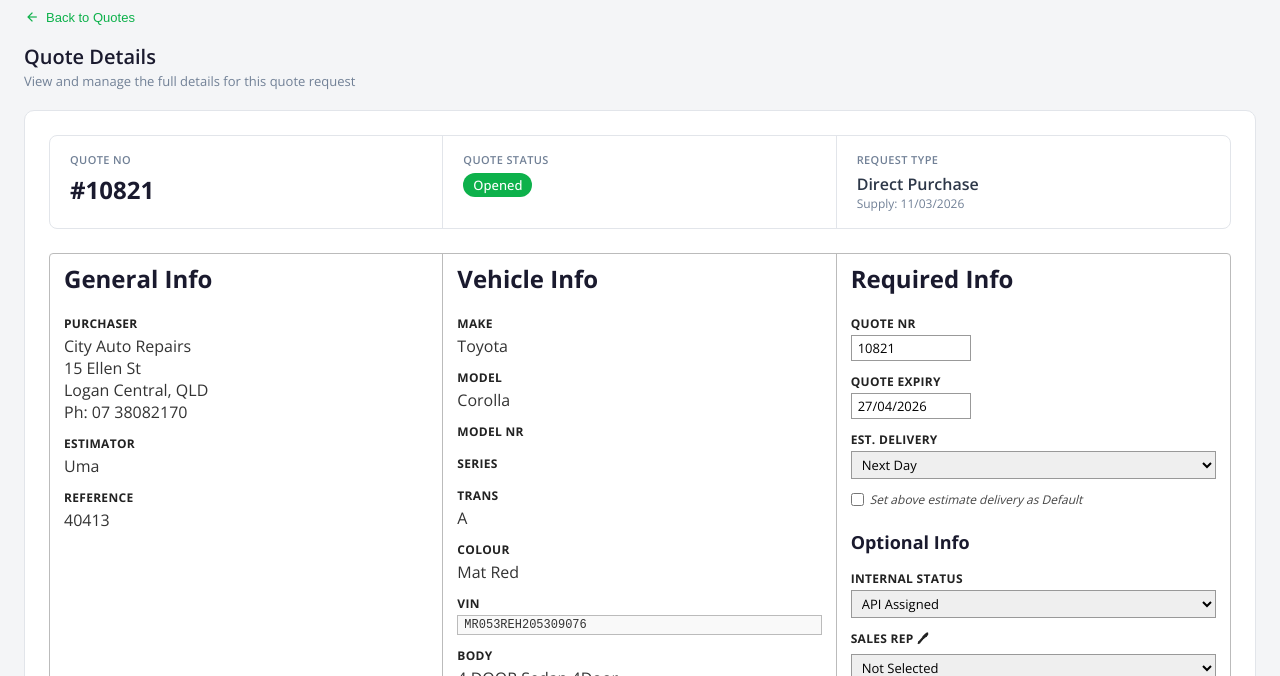
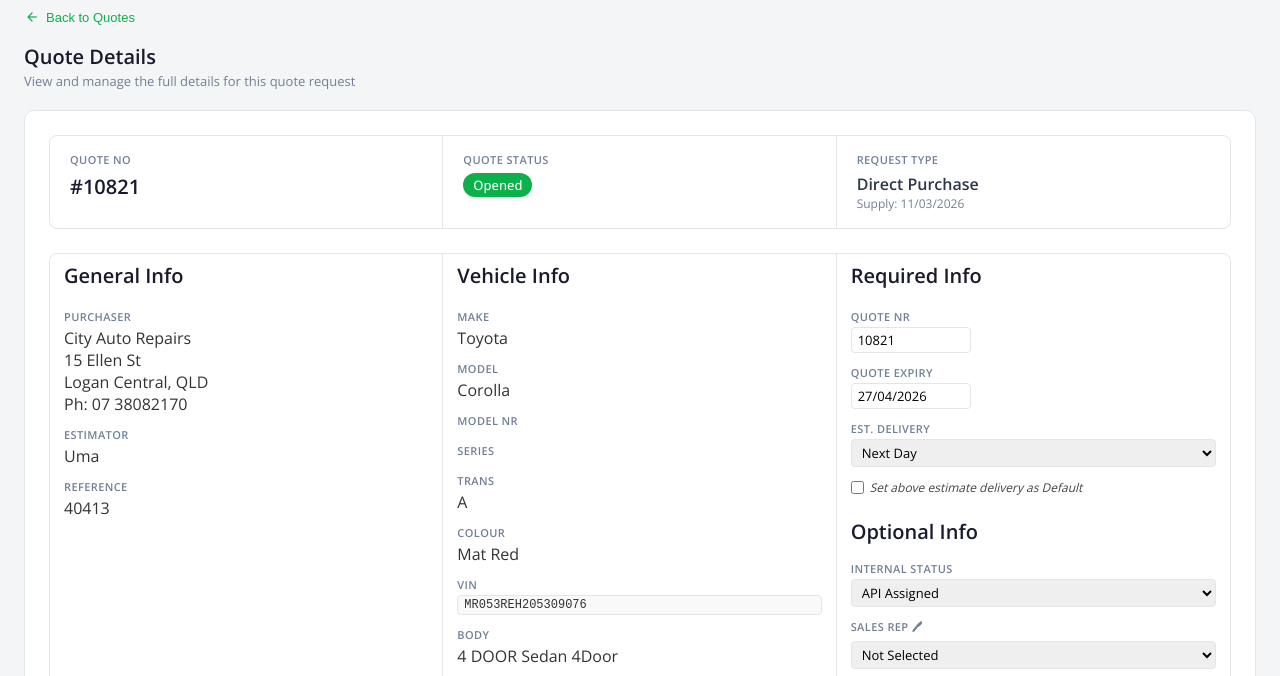
Before and after one commit to Joshua-Partscheck/partscheck-supplier-new, a plain HTML site: page index.html in a window 1280 px wide. Both pictures are taken after a click on the element "#10821". Shown: the part 103-779 px from the top of the page. Drawn offline with nearby package versions, Linux system fonts and the light colour scheme.

Commit message:
Polish quote detail page styling and consistency
Co-Authored-By: Claude Sonnet 4.6 <noreply@anthropic.com>

```diff
--- a/index.html
+++ b/index.html
@@ -106,18 +106,18 @@
   /* QUOTE DETAIL */
   .qd-back { display:inline-flex; align-items:center; gap:6px; font-size:13px; color:#0db14b; cursor:pointer; margin-bottom:18px; font-weight:500; background:none; border:none; padding:0; }
   .qd-back:hover { text-decoration:underline; }
-  .qd-grid { display:grid; grid-template-columns:1fr 1fr 1fr; gap:0; border:1px solid #bbb; border-radius:4px; overflow:hidden; }
-  .qd-panel { border-right:1px solid #bbb; }
+  .qd-grid { display:grid; grid-template-columns:1fr 1fr 1fr; gap:0; border:0.5px solid #e2e5ea; border-radius:8px; overflow:hidden; }
+  .qd-panel { border-right:0.5px solid #e2e5ea; }
   .qd-panel:last-child { border-right:none; }
-  .qd-panel-head { background:none; color:#1a1a2e; font-weight:700; font-size:24px; padding:8px 14px 4px; }
+  .qd-panel-head { background:none; color:#1a1a2e; font-weight:600; font-size:20px; padding:8px 14px 4px; }
   .qd-panel-body { padding:16px 14px; }
   .qd-row { display:flex; flex-direction:column; gap:3px; margin-bottom:12px; font-size:13px; }
   .qd-row:last-child { margin-bottom:0; }
-  .qd-label { font-weight:700; color:#222; font-size:12px; text-transform:uppercase; letter-spacing:0.3px; }
+  .qd-label { font-weight:600; color:#718096; font-size:11px; text-transform:uppercase; letter-spacing:0.4px; }
   .qd-val { color:#333; font-size:16px; }
-  .qd-input { border:1px solid #999; padding:3px 6px; font-size:13px; font-family:'Open Sans',sans-serif; width:120px; }
-  .qd-select { border:1px solid #999; padding:3px 6px; font-size:13px; font-family:'Open Sans',sans-serif; }
-  .qd-optional-head { background:none; color:#1a1a2e; font-weight:700; font-size:18px; padding:8px 0 4px; margin-top:14px; }
+  .qd-input { border:0.5px solid #e2e5ea; padding:3px 6px; font-size:13px; font-family:'Open Sans',sans-serif; width:120px; border-radius:4px; }
+  .qd-select { border:0.5px solid #e2e5ea; padding:3px 6px; font-size:13px; font-family:'Open Sans',sans-serif; border-radius:4px; }
+  .qd-optional-head { background:none; color:#1a1a2e; font-weight:600; font-size:20px; padding:8px 0 4px; margin-top:14px; }
   .qd-checkbox-row { display:flex; align-items:center; gap:6px; font-size:12px; color:#444; font-style:italic; margin-top:8px; }
 
   /* QUICK ACCESS */
@@ -319,7 +319,7 @@
     <div style="display:grid;grid-template-columns:1fr 1fr 1fr;gap:0;border:0.5px solid #e2e5ea;border-radius:8px;overflow:hidden;margin-bottom:24px;">
       <div style="padding:16px 20px;border-right:0.5px solid #e2e5ea;">
         <div style="font-size:11px;font-weight:600;color:#718096;text-transform:uppercase;letter-spacing:0.4px;margin-bottom:6px;">Quote No</div>
-        <div style="font-size:24px;font-weight:700;color:#1a1a2e;" id="qd-quote-nr-display"></div>
+        <div style="font-size:20px;font-weight:600;color:#1a1a2e;" id="qd-quote-nr-display"></div>
       </div>
       <div style="padding:16px 20px;border-right:0.5px solid #e2e5ea;">
         <div style="font-size:11px;font-weight:600;color:#718096;text-transform:uppercase;letter-spacing:0.4px;margin-bottom:6px;">Quote Status</div>
@@ -365,7 +365,7 @@
         <div class="qd-row"><span class="qd-label">Series</span><span class="qd-val"></span></div>
         <div class="qd-row"><span class="qd-label">Trans</span><span class="qd-val">A</span></div>
         <div class="qd-row"><span class="qd-label">Colour</span><span class="qd-val">Mat Red</span></div>
-        <div class="qd-row"><span class="qd-label">VIN</span><span class="qd-val" style="font-family:monospace;font-size:12px;border:1px solid #bbb;padding:2px 6px;background:#f9f9f9;">MR053REH205309076</span></div>
+        <div class="qd-row"><span class="qd-label">VIN</span><span class="qd-val" style="font-family:monospace;font-size:12px;border:0.5px solid #e2e5ea;padding:2px 6px;background:#f9f9f9;border-radius:4px;">MR053REH205309076</span></div>
         <div class="qd-row"><span class="qd-label">Body</span><span class="qd-val">4 DOOR Sedan 4Door</span></div>
         <div class="qd-row"><span class="qd-label">Mth/Yr</span><span class="qd-val">1/2025</span></div>
         <div class="qd-row"><span class="qd-label">Veh Reg</span><span class="qd-val">55FHR</span></div>
```
